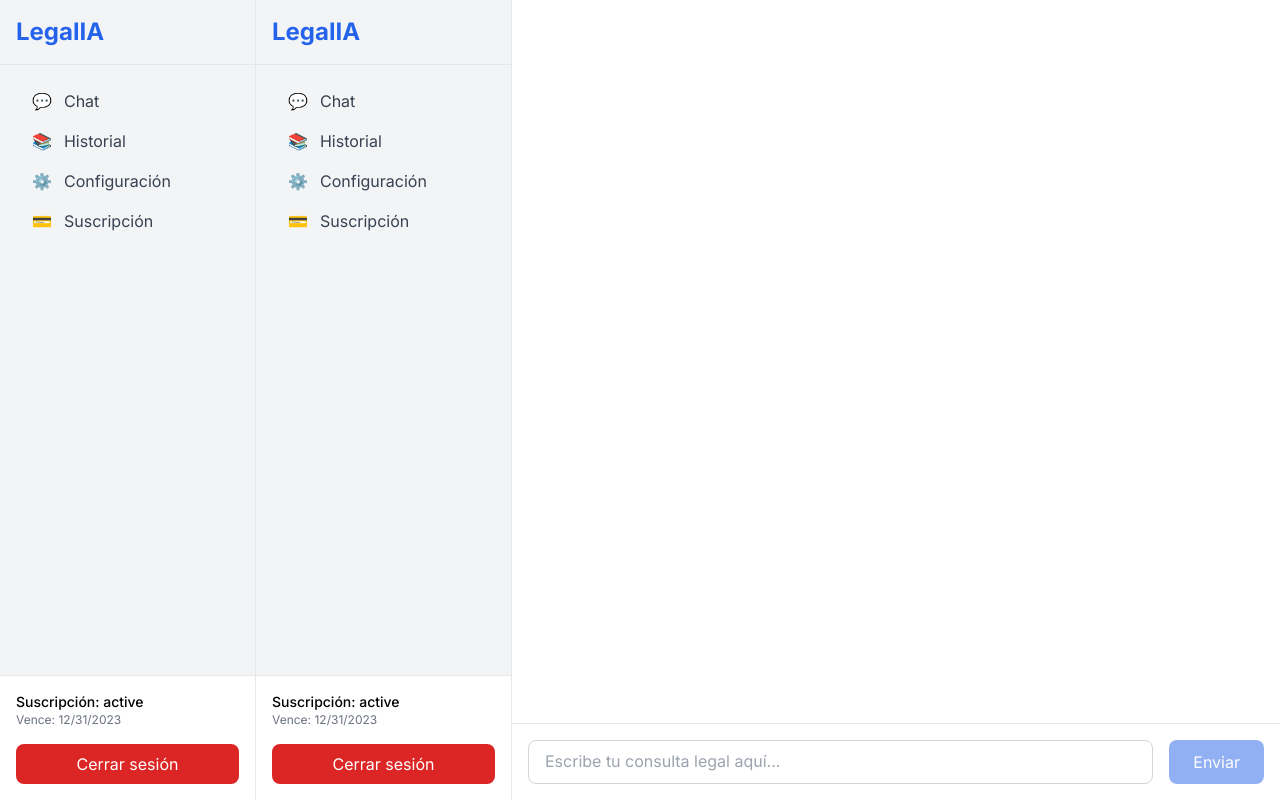
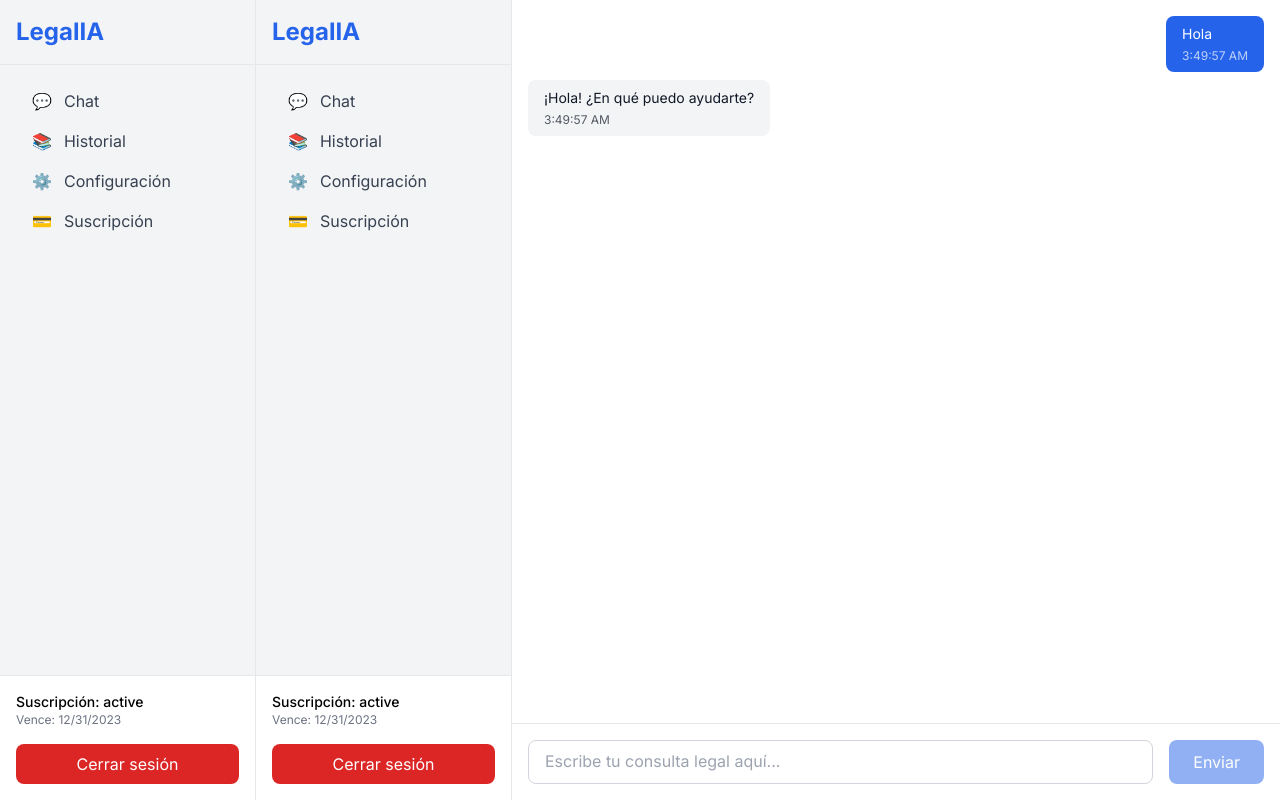
Before and after one commit to lazarohernan/abogados, a Next.js app: page /dashboard in a window 1280 px wide. Built offline with nearby package versions, Linux system fonts and the light colour scheme.

Commit message:
page.tsx

```diff
--- a/src/app/dashboard/page.tsx
+++ b/src/app/dashboard/page.tsx
@@ -1,46 +1,36 @@
 'use client';
 
 import { useState } from 'react';
+import ChatSection from './ChatSection';
 import DashboardLayout from './DashboardLayout';
-import ChatSection from './ChatSection';
 
 interface UserProfile {
   full_name: string;
   email: string;
-  subscription_status: 'trial' | 'active' | 'inactive'; // Tipo estricto
+  subscription_status: 'trial' | 'active' | 'inactive';
   trial_end?: string | null;
 }
 
-interface Message {
-  role: 'user' | 'assistant';
-  content: string;
-  created_at?: string;
-}
-
 export default function DashboardPage() {
-  const [profile, setProfile] = useState<UserProfile>({
-    full_name: 'Usuario Prueba',
+  const [profile] = useState<UserProfile>({
+    full_name: 'Usuario Ejemplo',
     email: 'usuario@ejemplo.com',
-    subscription_status: 'active', // Valor inicial válido
+    subscription_status: 'active',
     trial_end: '2023-12-31',
   });
 
-  const [messages, setMessages] = useState<Message[]>([]);
+  const [messages, setMessages] = useState([
+    { role: 'user', content: 'Hola', created_at: new Date().toISOString() },
+    { role: 'assistant', content: '¡Hola! ¿En qué puedo ayudarte?', created_at: new Date().toISOString() },
+  ]);
+
   const [inputMessage, setInputMessage] = useState('');
   const [isTyping, setIsTyping] = useState(false);
 
-  return (
-    <DashboardLayout profile={profile} activeSection="chat">
-      <ChatSection
-        profile={profile}
-        messages={messages}
-        setMessages={setMessages}
-        isTyping={isTyping}
-        inputMessage={inputMessage}
-        setInputMessage={setInputMessage}
-        handleSendMessage={() => {
-          if (inputMessage.trim()) {
-            const newMessage: Message = {
+  const handleSendMessage = () => {
+    if (!inputMessage.trim()) return;
+
+    const newMessage = {
       role: 'user',
       content: inputMessage,
       created_at: new Date().toISOString(),
@@ -50,19 +40,29 @@ export default function DashboardPage() {
     setInputMessage('');
     setIsTyping(true);
 
-            // Simulación de respuesta del asistente
     setTimeout(() => {
-              const responseMessage: Message = {
+      setMessages((prev) => [
+        ...prev,
+        {
           role: 'assistant',
-                content: 'Esta es una respuesta simulada.',
+          content: 'Esta es una respuesta de prueba.',
           created_at: new Date().toISOString(),
+        },
+      ]);
+      setIsTyping(false);
+    }, 1000);
   };
 
-              setMessages((prev) => [...prev, responseMessage]);
-              setIsTyping(false);
-            }, 1000);
-          }
-        }}
+  return (
+    <DashboardLayout profile={profile}>
+      <ChatSection
+        profile={profile}
+        messages={messages}
+        setMessages={setMessages}
+        inputMessage={inputMessage}
+        setInputMessage={setInputMessage}
+        handleSendMessage={handleSendMessage}
+        isTyping={isTyping}
       />
     </DashboardLayout>
   );
```
Lines whose indentation alone changed are shown as unchanged.
